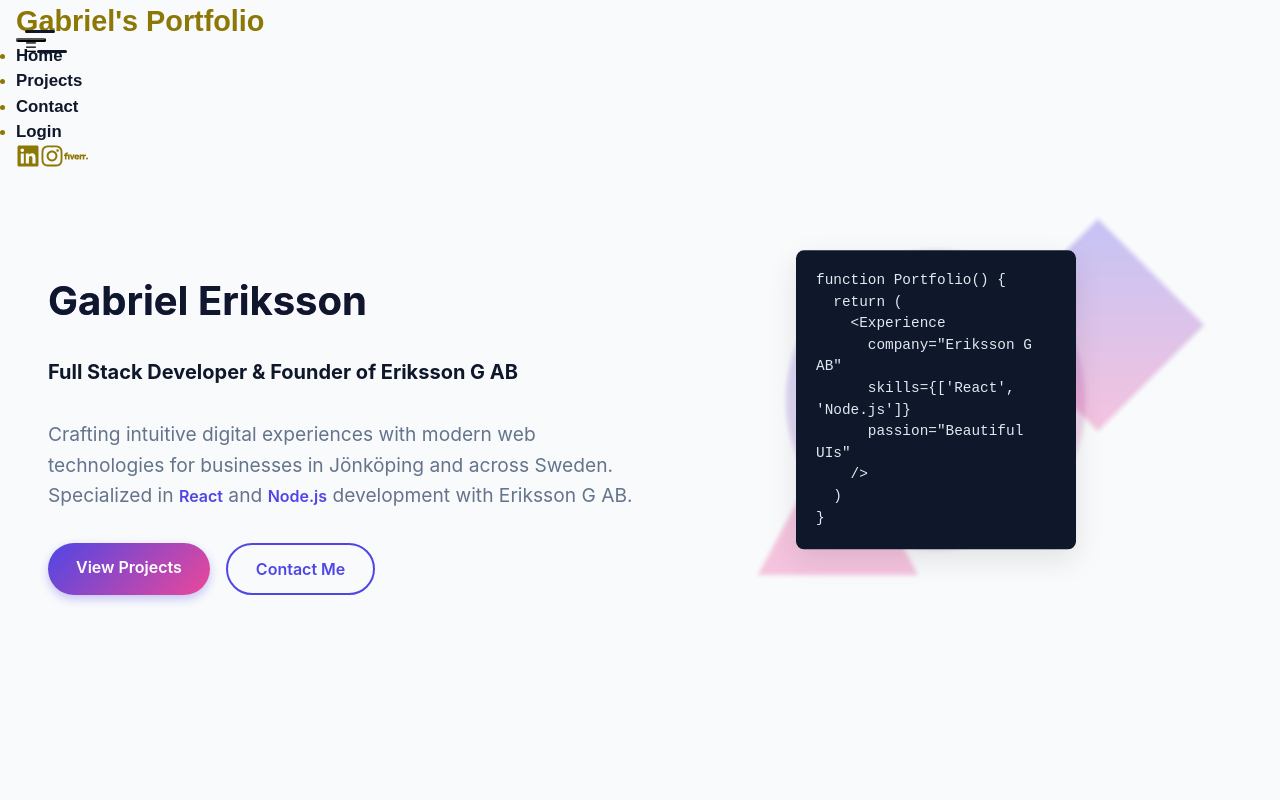
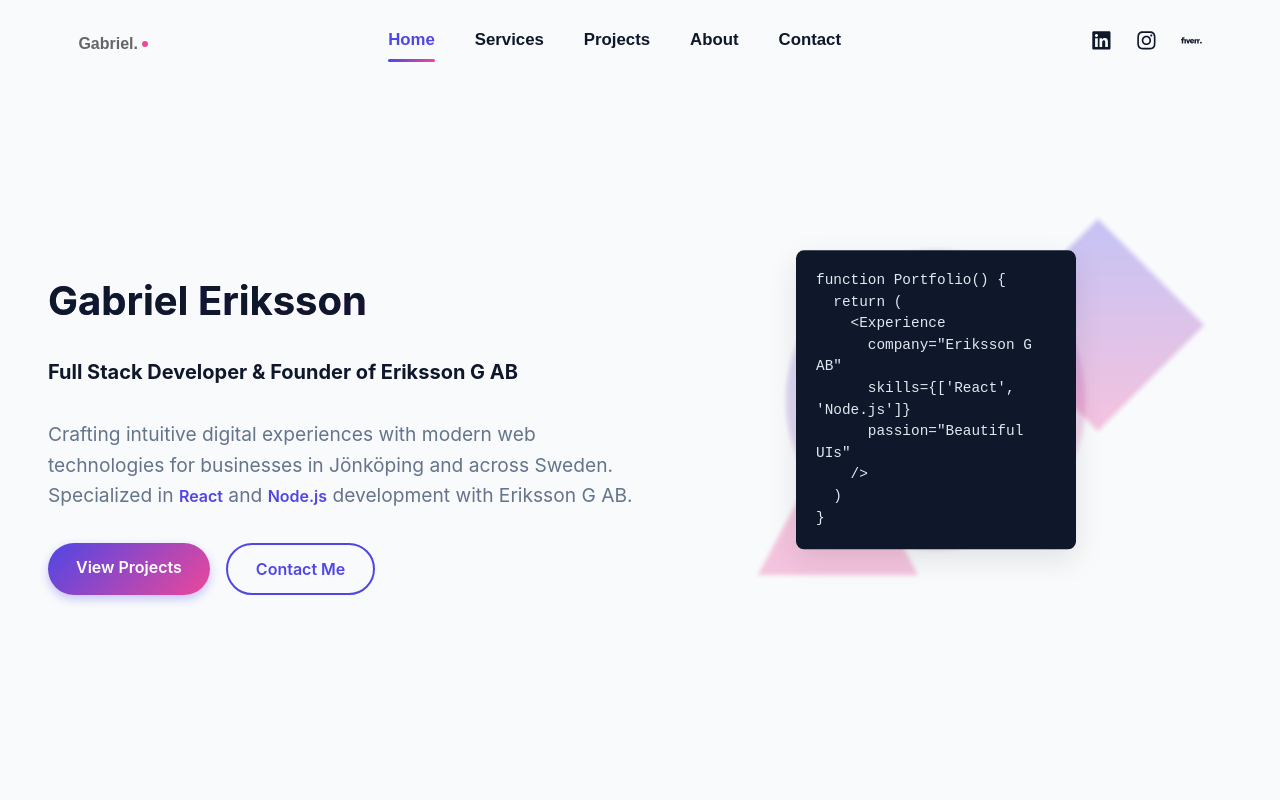
Before and after one commit to Gabrielerixon/my-portfolio, a React (Create React App) app in the folder client/: page / in a window 1280 px wide. Shown: the top 800 px of the page. Built offline with nearby package versions, Linux system fonts and the light colour scheme.

Commit message:
update regarding project

```diff
--- a/client/src/components/Navbar.jsx
+++ b/client/src/components/Navbar.jsx
@@ -1,105 +1,157 @@
 // src/components/Navbar.jsx
-import React, { useState } from 'react';
-import { Link } from 'react-router-dom';
+import React, { useState, useEffect } from 'react';
+import { Link, useLocation } from 'react-router-dom';
 import { FaInstagram, FaLinkedin } from 'react-icons/fa';
 import { SiFiverr } from 'react-icons/si';
 import './Navbar.css';
 
 const Navbar = () => {
   const [isMobileMenuOpen, setIsMobileMenuOpen] = useState(false);
+  const [scrolled, setScrolled] = useState(false);
+  const location = useLocation();
 
-  const openMenu = () => setIsMobileMenuOpen(true);
-  const closeMenu = () => setIsMobileMenuOpen(false);
+  useEffect(() => {
+    const handleScroll = () => {
+      const offset = window.scrollY;
+      if (offset > 50) {
+        setScrolled(true);
+      } else {
+        setScrolled(false);
+      }
+    };
+
+    window.addEventListener('scroll', handleScroll);
+
+    return () => {
+      window.removeEventListener('scroll', handleScroll);
+    };
+  }, []);
+
+  const toggleMobileMenu = () => setIsMobileMenuOpen(!isMobileMenuOpen);
+  const closeMobileMenu = () => setIsMobileMenuOpen(false);
+
+  const isActive = (path) => {
+    return location.pathname === path ? 'active' : '';
+  };
+
+  // Close mobile menu when clicking a link
+  const handleLinkClick = () => {
+    if (isMobileMenuOpen) {
+      closeMobileMenu();
+    }
+  };
 
   return (
-    <nav className="navbar">
-      {/* Left Section: Brand */}
-      <div className="navbar-left">
-        <div className="navbar-logo">Gabriel&apos;s Portfolio</div>
+    <nav className={`navbar ${scrolled ? 'scrolled' : ''}`}>
+      <div className="navbar-container">
+        {/* Left Section: Logo */}
+        <div className="navbar-logo">
+          <Link to="/" onClick={handleLinkClick}>
+            <span className="logo-text">Gabriel.</span>
+          </Link>
         </div>
 
-      {/* Center Section: Nav Links (desktop) */}
-      <div className="navbar-center">
-        <ul className="navbar-links">
-          <li><Link to="/">Home</Link></li>
-          <li><Link to="/projects">Projects</Link></li> {/* Updated from DailyUI to Projects */}
-          <li><Link to="/contact">Contact</Link></li>
-          <li><Link to="/auth">Login</Link></li>
+        {/* Center Section: Navigation Links (desktop) */}
+        <div className="navbar-links">
+          <ul>
+            <li className={isActive('/')}>
+              <Link to="/" onClick={handleLinkClick}>Home</Link>
+            </li>
+            <li className={isActive('/services')}>
+              <Link to="/services" onClick={handleLinkClick}>Services</Link>
+            </li>
+            <li className={isActive('/projects')}>
+              <Link to="/projects" onClick={handleLinkClick}>Projects</Link>
+            </li>
+            <li className={isActive('/about')}>
+              <Link to="/about" onClick={handleLinkClick}>About</Link>
+            </li>
+            <li className={isActive('/contact')}>
+              <Link to="/contact" onClick={handleLinkClick}>Contact</Link>
+            </li>
           </ul>
         </div>
 
-      {/* Right Section: Social Icons + Hamburger */}
-      <div className="navbar-right">
-        <div className="navbar-socials">
+        {/* Right Section: Social Icons */}
+        <div className="navbar-social">
           <a
             href="https://www.linkedin.com/in/gabriel-eriksson-7b3a9a1b0/"
             target="_blank"
             rel="noreferrer"
+            className="social-icon"
           >
-            <FaLinkedin size={24} />
+            <FaLinkedin />
           </a>
           <a
             href="https://www.instagram.com/gabrielerixon/"
             target="_blank"
             rel="noreferrer"
+            className="social-icon"
           >
-            <FaInstagram size={24} />
+            <FaInstagram />
           </a>
           <a
             href="http://www.fiverr.com/s/XL3Qbr2"
             target="_blank"
             rel="noreferrer"
+            className="social-icon"
           >
-            <SiFiverr size={24} />
+            <SiFiverr />
           </a>
         </div>
 
-        {/* Hamburger Icon for Mobile */}
-        <button className="hamburger" onClick={openMenu}>
-          &#9776; {/* "trigram for menu" character */}
-        </button>
+        {/* Mobile Menu Toggle */}
+        <div className="mobile-menu-toggle" onClick={toggleMobileMenu}>
+          <span className={`hamburger ${isMobileMenuOpen ? 'active' : ''}`}></span>
+        </div>
       </div>
 
-      {/* Full-Screen Mobile Menu Overlay */}
-      {isMobileMenuOpen && (
-        <div className="mobile-menu">
-          <button className="close-button" onClick={closeMenu}>
-            &times;
-          </button>
-
-          <ul className="mobile-nav-links">
-            <li onClick={closeMenu}><Link to="/">Home</Link></li>
-            <li onClick={closeMenu}><Link to="/projects">Projects</Link></li> {/* Updated here too */}
-            <li onClick={closeMenu}><Link to="/contact">Contact</Link></li>
-            <li onClick={closeMenu}><Link to="/auth">Login</Link></li>
+      {/* Mobile Menu */}
+      <div className={`mobile-menu ${isMobileMenuOpen ? 'active' : ''}`}>
+        <ul>
+          <li className={isActive('/')}>
+            <Link to="/" onClick={handleLinkClick}>Home</Link>
+          </li>
+          <li className={isActive('/services')}>
+            <Link to="/services" onClick={handleLinkClick}>Services</Link>
+          </li>
+          <li className={isActive('/projects')}>
+            <Link to="/projects" onClick={handleLinkClick}>Projects</Link>
+          </li>
+          <li className={isActive('/about')}>
+            <Link to="/about" onClick={handleLinkClick}>About</Link>
+          </li>
+          <li className={isActive('/contact')}>
+            <Link to="/contact" onClick={handleLinkClick}>Contact</Link>
+          </li>
         </ul>
-
-          {/* Larger icons at the bottom */}
-          <div className="mobile-menu-socials">
+        <div className="mobile-social">
           <a
             href="https://www.linkedin.com/in/gabriel-eriksson-7b3a9a1b0/"
             target="_blank"
             rel="noreferrer"
+            className="social-icon"
           >
-              <FaLinkedin size={32} />
+            <FaLinkedin />
           </a>
           <a
             href="https://www.instagram.com/gabrielerixon/"
             target="_blank"
             rel="noreferrer"
+            className="social-icon"
           >
-              <FaInstagram size={32} />
+            <FaInstagram />
           </a>
           <a
             href="http://www.fiverr.com/s/XL3Qbr2"
             target="_blank"
             rel="noreferrer"
+            className="social-icon"
           >
-              <SiFiverr size={32} />
+            <SiFiverr />
           </a>
         </div>
       </div>
-      )}
     </nav>
   );
 };
```
Lines whose indentation alone changed are shown as unchanged.
